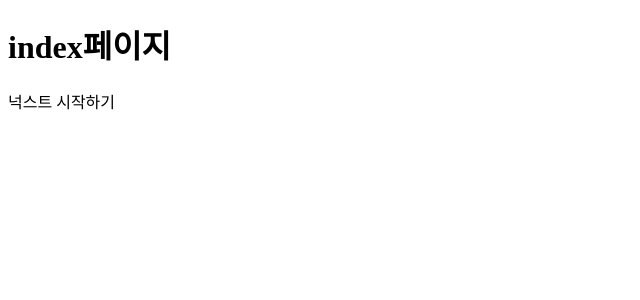
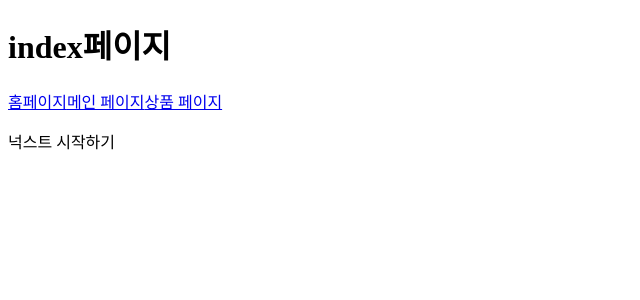
Before and after one commit to seongjin96/learn-nuxt, a Nuxt app: page / in a window 1280 px wide. Shown: the top 300 px of the page, without its empty margins (0-640 px from the left). Built offline with nearby package versions, Linux system fonts and the light colour scheme.

Commit message:
nuxt-link 태그

```diff
--- a/layouts/default.vue
+++ b/layouts/default.vue
@@ -1,6 +1,12 @@
 <template>
   <div>
-    <h1>{{ $route.name }}페이지</h1>
+    <header>
+      <h1>{{ $route.name }}페이지</h1>
+<!--      router-link와 동일한 역할-->
+      <NuxtLink to="/">홈페이지</NuxtLink>
+      <NuxtLink to="/main">메인 페이지</NuxtLink>
+      <NuxtLink to="/product">상품 페이지</NuxtLink>
+    </header>
     <Nuxt />
   </div>
 </template>
```
